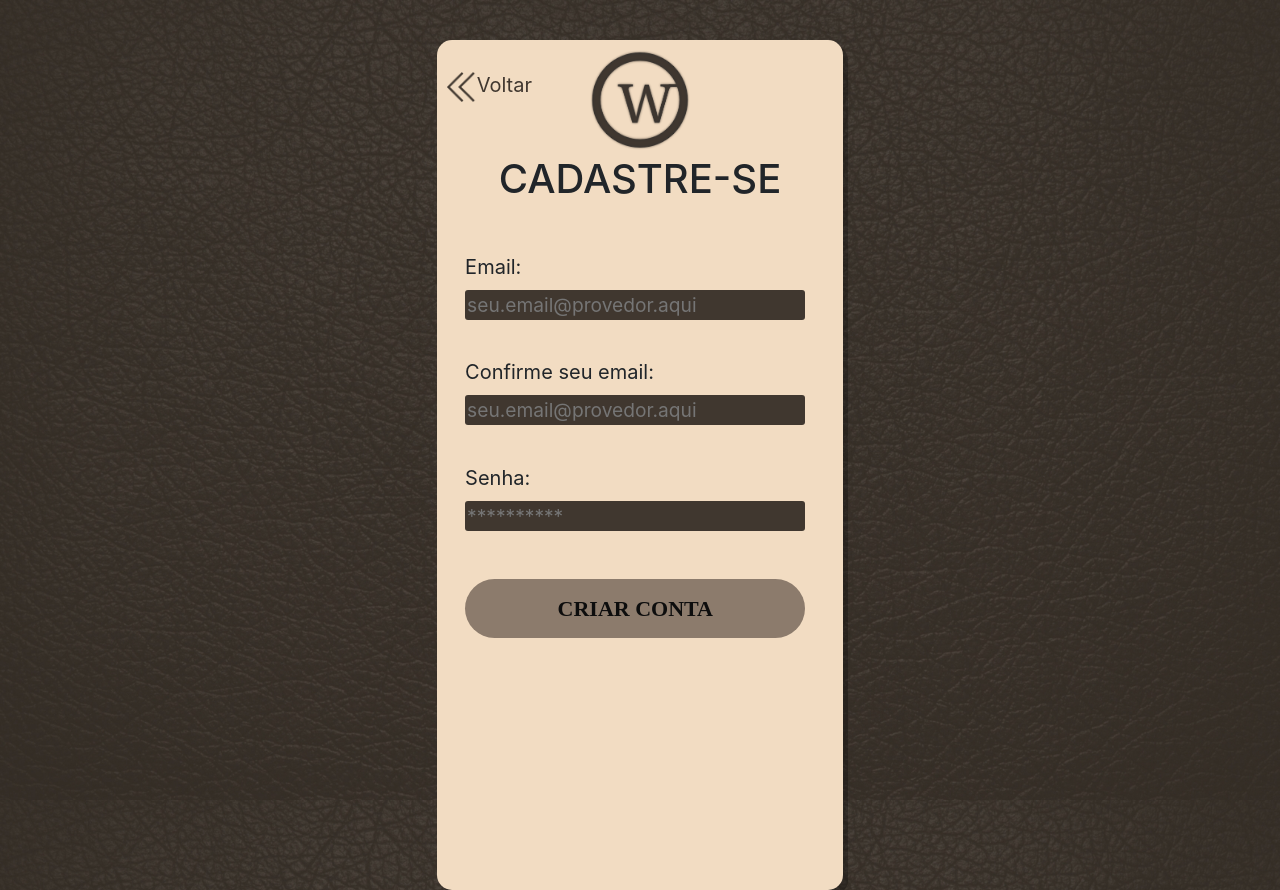
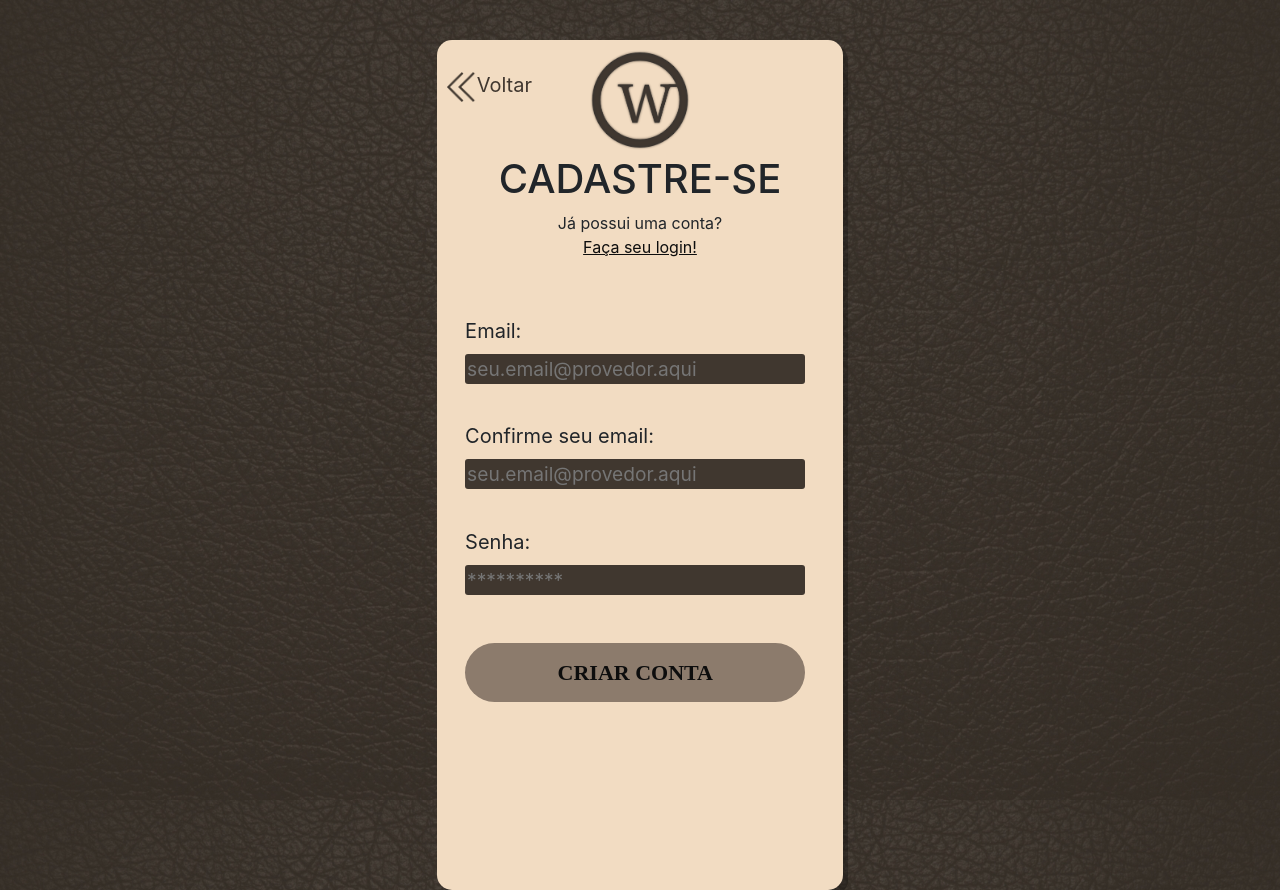
Before and after one commit to fmaachadoo/Werk-UNB-Requisitos-de-Software-2020.2, a Django app: page /cadastro in a window 1280 px wide. Run offline with Django 3.2, Linux system fonts and the light colour scheme; some libraries are stand-ins or nearby versions; some web fonts are replaced.

Commit message:
Sign-up page front-end finished

```diff
--- a/src/werk/templates/base.html
+++ b/src/werk/templates/base.html
@@ -24,7 +24,7 @@
                     <a class="pillBtn" href="/login">ENTRAR</a>
                 </li>
                 <li class="col">
-                    <a class="pillBtn" href="/">CADASTRE-SE</a>
+                    <a class="pillBtn" href="/cadastro">CADASTRE-SE</a>
                 </li>
 
             </ul>
--- a/src/werk/templates/cadastro.html
+++ b/src/werk/templates/cadastro.html
@@ -5,6 +5,9 @@
 {% block content %}
 <div class="row">
     <h1 class="col-12" style="text-align: center;">CADASTRE-SE</h1>
+</div>
+<div class="row">
+    <p class="col-12" style="text-align: center;">Já possui uma conta?<br><a class="action" href="/">Faça seu login!</a></p>
 </div>
 
 <form>
```
